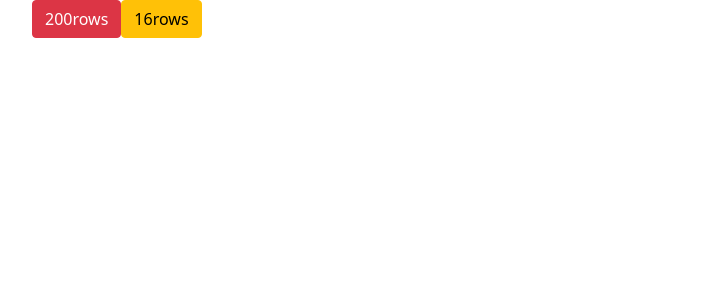
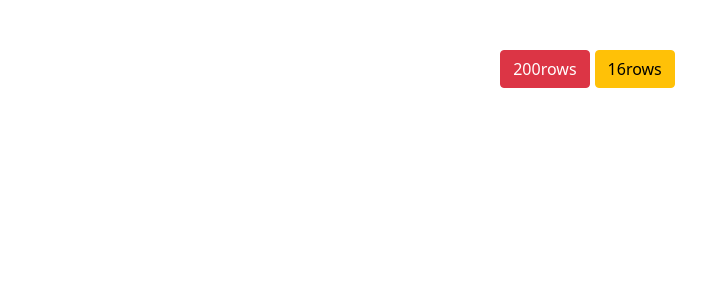
Before and after one commit to tpa204/TableOnReact, a React (Create React App) app: page / in a window 1280 px wide. Shown: the top 300 px of the page, without its empty margins (50-756 px from the left). Built offline with nearby package versions, Linux system fonts and the light colour scheme.

Commit message:
new branch

```diff
--- /dev/null
+++ b/src/switcher/switcher.css
@@ -0,0 +1,10 @@
+.containerrr {
+
+    display: flex;
+    justify-content: center;
+
+}
+.btns{
+    margin-right: 5px;
+    margin-top: 50px;
+}
--- a/src/switcher/switcher.js
+++ b/src/switcher/switcher.js
@@ -1,12 +1,16 @@
 import React, { Fragment } from 'react';
+import   "./switcher.css"
 
 const Switcher = ({buttonHandler}) => {
     const url="http://www.filltext.com/?rows=16&id={index}&firstName={firstName}&lastName={lastName}&email={email}&phone={phone|(xxx)xxx-xx-xx}&address={addressObject}&description={lorem|32}"
     const URL="http://www.filltext.com/?rows=200&id={index}&firstName={firstName}&lastName={lastName}&email={email}&phone={phone|(xxx)xxx-xx-xx}&address={addressObject}&description={lorem|32}"
     return (
-      <Fragment>
-        <button onClick={() => {buttonHandler(URL)}}  className='btn btn-danger'>200rows</button>
-        <button onClick={() => {buttonHandler(url)}}  className='btn btn-warning'>16rows</button>
+      <Fragment >
+        <div className='containerrr'>
+        <button  onClick={() => {buttonHandler(URL)}}  className='btn btn-danger btns'>200rows</button>
+        <button onClick={() => {buttonHandler(url)}}  className='btn btn-warning btns'>16rows</button>
+        </div>
+
       </Fragment>
     );
 };
```
